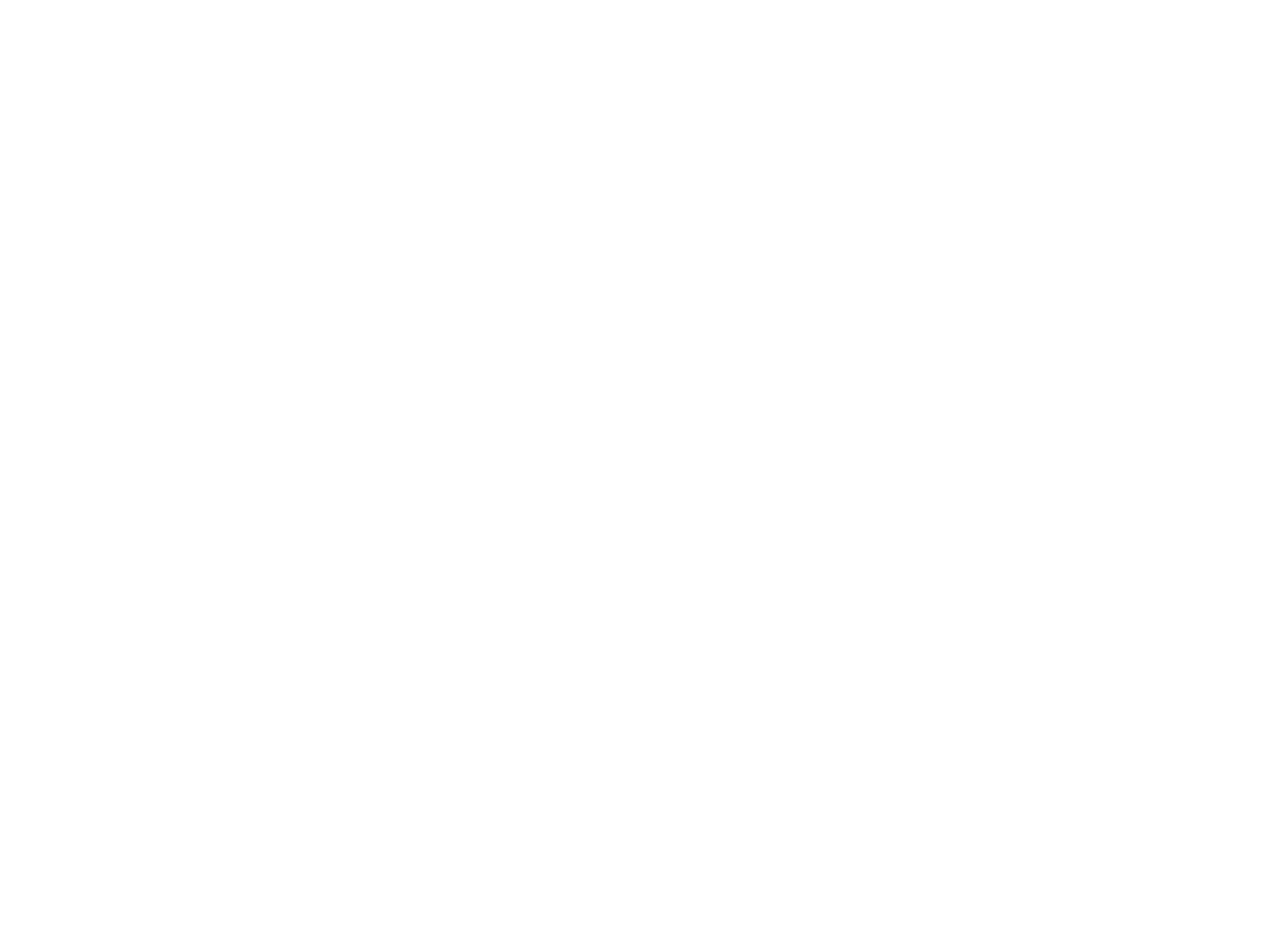
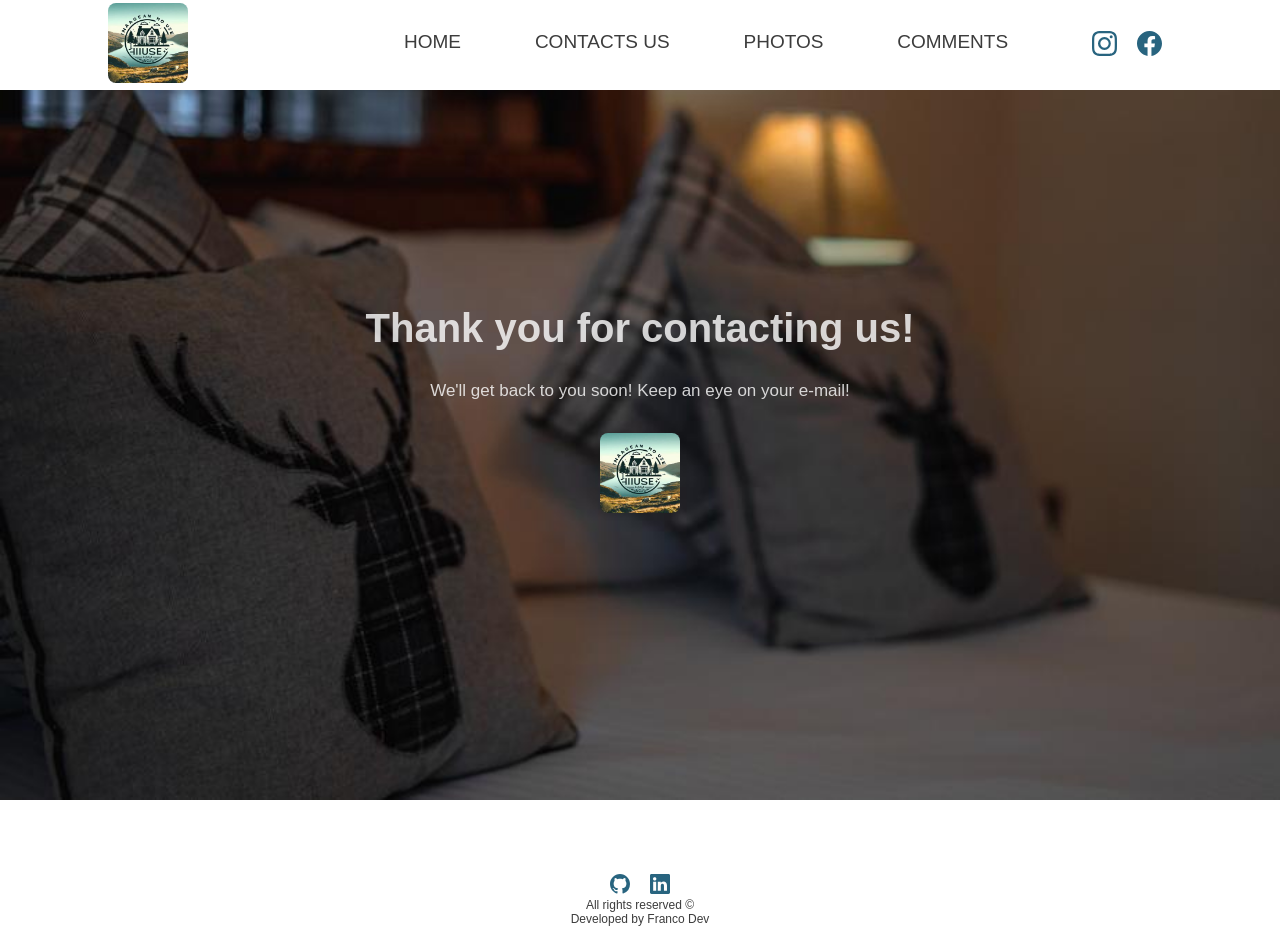
Before and after one commit to francofgdev/Island-Refuge-Lodge, a React (Create React App) app: page /Thanks in a window 1280 px wide. Before the commit this address had no page. Before the commit the page ends 800 px from the top, so only its background shows below. Built offline with nearby package versions, Linux system fonts and the light colour scheme; a web font is replaced by a local one.

Commit message:
feature: create_thaks_page

```diff
--- a/src/App.js
+++ b/src/App.js
@@ -4,6 +4,7 @@
 import Fotos from './pages/photos/index';
 import Contact from './pages/contact/contact';
 import Comments from './pages/comments/comments';
+import Thanks from './pages/tku/tku';
 
 
 function App() {
@@ -15,6 +16,7 @@
         <Route path='/contact' element={<Contact/>}/>
         <Route path='/photos' element={<Fotos />}/>
         <Route path='/comments' element={<Comments />}/>
+        <Route path='/Thanks' element={<Thanks />}/>
       </Routes>
     </BrowserRouter>
   );
--- a/src/components/banner/banner.css
+++ b/src/components/banner/banner.css
@@ -7,6 +7,15 @@
     margin-top: 90px;
 }
 
-@media (max-width:800px) {
+@media (max-width:900px) {
+    #banner{
+        background-position: 75% 50%;
+    }
+}
 
+@media (max-width:768px) {
+    #banner{
+        background-image: url('../../assets/images/home4.jpg');
+        background-position: 10% 50%;
+    }
 }
--- a/src/components/header/style.css
+++ b/src/components/header/style.css
@@ -14,6 +14,7 @@
     left: 0;
     right: 0;
     z-index: 99;
+
 }
 
 #logo {
--- a/src/components/trailer/index.js
+++ b/src/components/trailer/index.js
@@ -1,10 +1,8 @@
+
 import React from "react";
 import './trailer.css';
-import Video from '../../assets/videos/video.mp4'
+import Video from '../../assets/videos/video.mp4';
 import { Link } from "react-router-dom";
-
-
-
 
 function Trailer() {
     return (
--- a/src/pages/contact/contact.js
+++ b/src/pages/contact/contact.js
@@ -2,6 +2,7 @@
 import Footer from "../../components/footer";
 import Header from "../../components/header/header";
 import './style.css';
+import { Link } from "react-router-dom";
 
 
 function Contact() {
@@ -10,13 +11,19 @@
             <Header />
 
             <div className="container">
-                <form>
+                <form action="https://api.staticforms.xyz/submit" method="post">
                     <h2 className="title-contact">Online Booking</h2>
-                    <input className="first" name="name" type="text" placeholder="Full name"/>
+                    <input className="first" name="name" type="text" placeholder="Full name" />
                     <input name="phone" type="number" placeholder="Cell phone" required />
-                    <input name="email" type="email" placeholder="E-mail"/>
-                    <textarea name="mensagem" rows={4} placeholder="Enter your ckin and ckout date, or your questions and wait for us to contact you." required/>
-                    <button type="button">Contact us</button>
+                    <input name="email" type="email" placeholder="E-mail" />
+                    <textarea name="mensagem" rows={4} placeholder="Enter your ckin and ckout date, or your questions and wait for us to contact you." required />
+
+                    <Link to={'/Thanks'}>
+                        <button>Contact us</button>
+                    </Link>
+
+                    <input type="hidden" name="accessKey" value="7af440f3-8373-4d73-9570-b3f94361fe80" />
+                    <input type="hidden" name="redirectTo" value="http://localhost:3000/Thanks" />
                 </form>
             </div>
 
--- a/src/pages/contact/style.css
+++ b/src/pages/contact/style.css
@@ -24,6 +24,7 @@
     width: 450px;
     margin-bottom: 10px;
     justify-content: center;
+    align-items: center;
 }
 
 input {
@@ -31,12 +32,14 @@
     border-radius: 8px;
     border: 1px solid #28647f;
     height: 35px;
+    width: 90%;
 }
 
 textarea {
     background-color: #e0e0f8;
     border-radius: 8px;
     border: 1px solid #28647f;
+    width: 90%;
 }
 
 input:focus,
@@ -67,6 +70,8 @@
     transition: 0.5s;
     height: 40px;
     border: 1px solid #fff;
+    margin: 0;
+    width: 300px;
 }
 
 button:hover {
@@ -84,4 +89,16 @@
     form {
         width: 90%;
     }
+
+    button {
+        width: 200px;
+    }
+
+    input {
+        width: 100%;
+    }
+
+    textarea {
+        width: 100%;
+    }
 }
--- a/src/pages/home/index.js
+++ b/src/pages/home/index.js
@@ -1,3 +1,4 @@
+
 import React from "react";
 import Header from "../../components/header/header";
 import Banner from "../../components/banner";
@@ -14,7 +15,7 @@
             <Cards />
             <Footer />
         </>
-    )
+    );
 }
 
 export default Home;
--- a/src/pages/photos/index.js
+++ b/src/pages/photos/index.js
@@ -8,6 +8,7 @@
     return (
         <>
             <Header />
+            <div className="main">
                 <div class="title">
                     <h1 className="title-photos">Photo Gallery</h1>
                 </div>
@@ -43,6 +44,8 @@
                         </div>
                     </div>
                 </div>
+            </div>
+
             <Footer />
         </>
     )
--- a/src/pages/photos/style.css
+++ b/src/pages/photos/style.css
@@ -1,4 +1,6 @@
 @import url('https://fonts.googleapis.com/css2?family=Allerta&display=swap');
+
+
 
 .title-photos {
     color: #28647f;
@@ -82,6 +84,11 @@
 }
 
 @media (max-width: 900px) {
+
+    .title-photos {
+        font-size: 40px;
+    }
+
     .photo-content {
         display: flex;
         flex-wrap: wrap;
@@ -99,4 +106,8 @@
         width: 100%;
         height: 450px;
     }
+
+    .title-photos {
+        font-size: 30px;
+    }
 }
--- /dev/null
+++ b/src/pages/tku/tku.css
@@ -0,0 +1,47 @@
+* {
+    margin: 0;
+    padding: 0;
+    box-sizing: border-box;
+    list-style: none;
+    text-decoration: none;
+    font-family: 'Montserrat', sans-serif;
+    transition: 0.5s;
+}
+
+#container1 {
+    display: flex;
+    flex-direction: column;
+    align-items: center;
+    background-image: url('../../assets/images/_dsc3825.jpg');
+    background-size: cover;
+    max-width: 100vw;
+    height: auto;
+    box-sizing: border-box;
+    justify-content: center;
+    height: 100vh;
+    margin-bottom: 0;
+}
+
+#thanks{
+    display: flex;
+    align-items: center;
+    justify-content: center;
+    flex-direction: column;
+    border-radius: 8px;
+    width:  610px;
+    height: 150px;
+    opacity: 0.8;
+    color: aliceblue;
+}
+
+h1 {
+    font-size: 40px;
+    color: #fff;
+    margin-bottom: 30px;
+}
+
+p {
+    color: #fff;
+    font-size: 17px;
+    margin-bottom: 10px;
+}
--- /dev/null
+++ b/src/pages/tku/tku.js
@@ -0,0 +1,31 @@
+
+import React from "react";
+import Header from "../../components/header/header";
+import Footer from "../../components/footer";
+import './tku.css';
+import Logo from "../../assets/icons/Logo.jpg"
+import { Link } from "react-router-dom";
+
+function Thanks() {
+    return (
+        <>
+            <div>
+                <Header />
+
+                <div id="container1">
+                    <div id="thanks">
+                        <h1>Thank you for contacting us!</h1>
+                        <p>We'll get back to you soon! Keep an eye on your e-mail!</p>
+                    </div>
+                    <Link to={'/'}>
+                        <img id="logo" src={Logo} />
+                    </Link>
+                </div>
+
+                <Footer />
+            </div>
+        </>
+    );
+}
+
+export default Thanks;
```
Also changed, not shown: src/logo.svg (deleted). Lines whose indentation alone changed are shown as unchanged.
